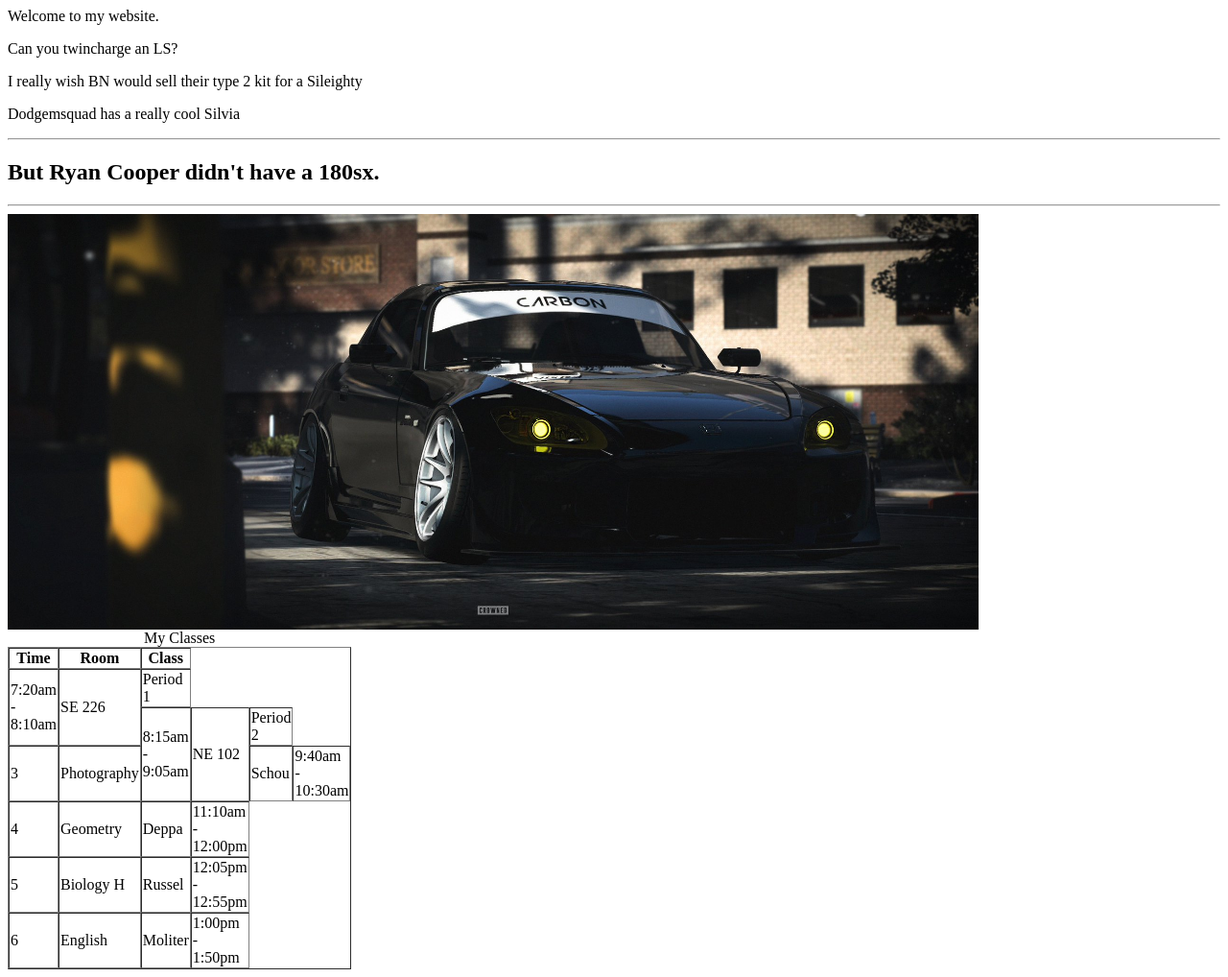
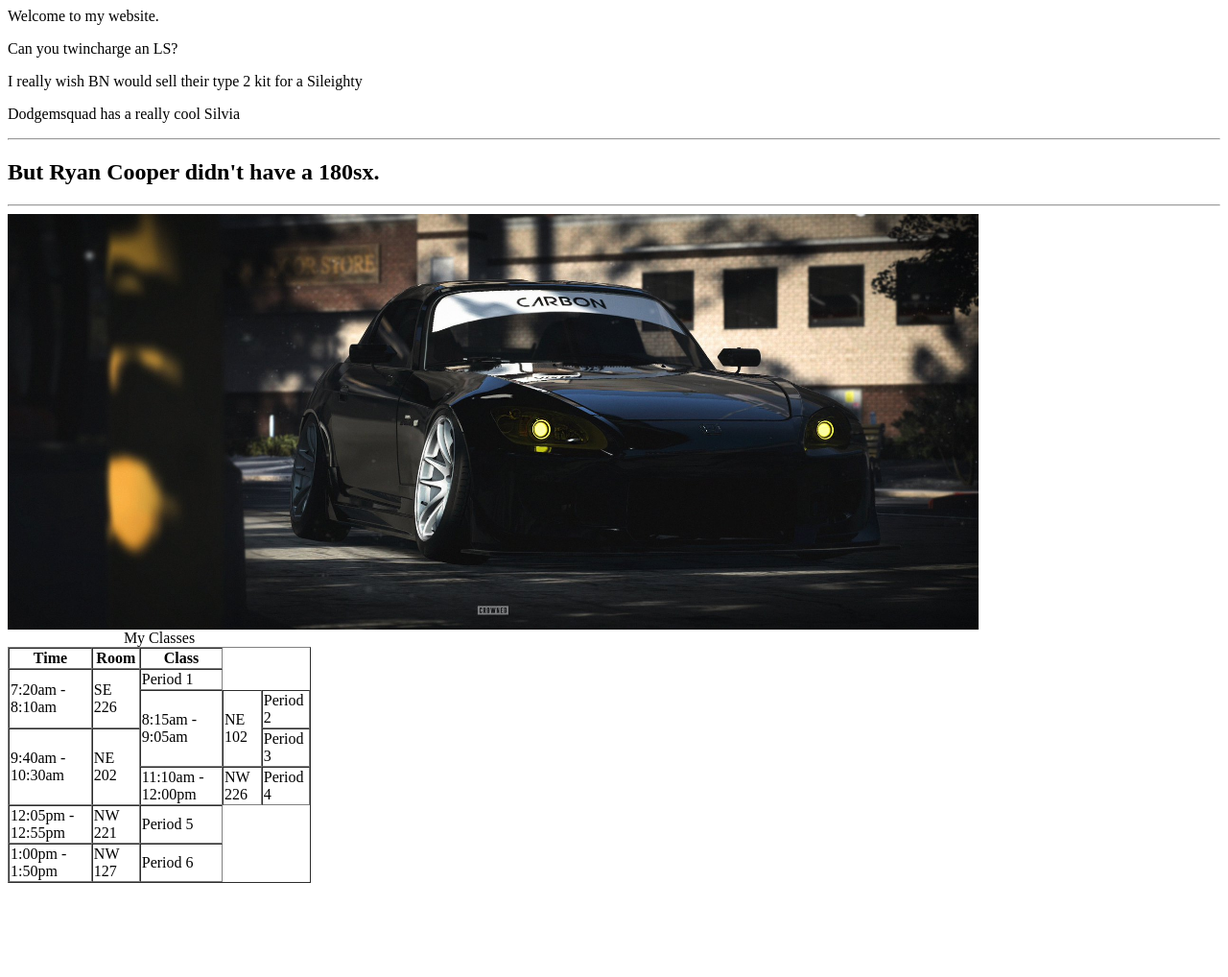
Before and after one commit to chungsyr000/GreatValue-Crowned, a plain HTML site: page index.html in a window 1280 px wide. Shown: the whole page at 96% size. After the commit the page ends 928 px from the top, so only its background shows below. Drawn offline with Linux system fonts and the light colour scheme.

Commit message:
Update index.html

```diff
--- a/index.html
+++ b/index.html
@@ -33,28 +33,24 @@
      <td>Period 2</td>
  </tr>
  <tr>
-     <td>3</td>
-     <td>Photography</td>
-     <td>Schou</td>
-     <td>9:40am - 10:30am</td>
+     <td rowspan=2>9:40am - 10:30am</td>
+     <td rowspan=2>NE 202</td>
+     <td>Period 3</td>
  </tr>
  <tr>
-     <td>4</td>
-     <td>Geometry</td>
-     <td>Deppa</td>
      <td>11:10am - 12:00pm</td>
+     <td>NW 226</td>
+     <td>Period 4</td>
  </tr>
  <tr>
-     <td>5</td>
-     <td>Biology H</td>
-     <td>Russel</td>
      <td>12:05pm - 12:55pm</td>
+     <td>NW 221</td>
+     <td>Period 5</td>
  </tr>
  <tr>
-     <td>6</td>
-     <td>English</td>
-     <td>Moliter</td>
      <td>1:00pm - 1:50pm</td>
+     <td>NW 127</td>
+     <td>Period 6</td>
  </tr>
   </body>
 </html>
```
